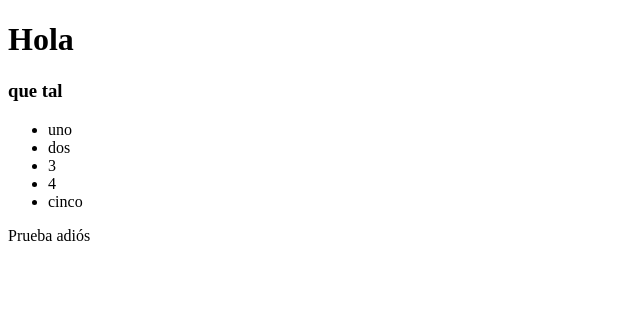
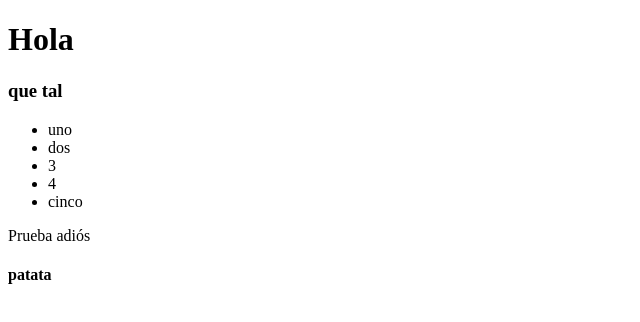
Before and after one commit to Ivan-Rguez/repositorio-de-prueba, a plain HTML site: page index.html in a window 1280 px wide. Shown: the full height of the page, 0-640 px from the left. Drawn offline with Linux system fonts and the light colour scheme.

Commit message:
feat: patata

```diff
--- a/index.html
+++ b/index.html
@@ -20,5 +20,6 @@
     </div>
     <span>Prueba</span>
     <span>adiós</span>
+    <h4>patata</h4>
 </body>
 </html>
```
